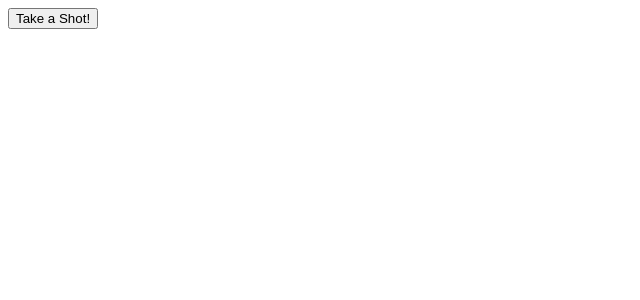
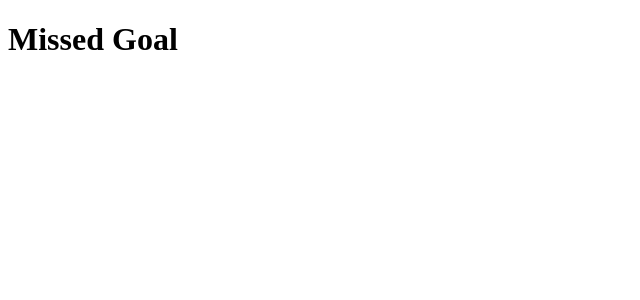
Before and after one commit to Becasss/ReactJS-Tutorial, a React (Create React App) app in the folder DAY1_ReactJS/my-react-app/: page / in a window 1280 px wide. Shown: the top 300 px of the page, without its empty margins (0-640 px from the left). Built offline with nearby package versions, Linux system fonts and the light colour scheme.

Commit message:
learning  if statement

```diff
--- a/DAY1_ReactJS/my-react-app/src/index.js
+++ b/DAY1_ReactJS/my-react-app/src/index.js
@@ -2,18 +2,27 @@ import React from 'react';
 import ReactDOM from 'react-dom/client';
 
 
-function Football() {
-    const shoot = (a) => {
-        alert(a);
+function MissedGoal() {
+    return <h1>Missed Goal</h1>
+}
+
+function MadeGoal() {
+    return <h1>Made Goal</h1>
+}
+
+function Goal(props) {
+    const isGoal = props.isGoal;
+    if (isGoal) {
+        return <MadeGoal />;
     }
+    return <MissedGoal />;
 
-    return (
-        <button onClick={() => shoot("Goal!")}> Take a Shot!</button >
-    );
 }
+
+
 const container = document.getElementById('root');
 const root = ReactDOM.createRoot(container);
-root.render(<Football />);
+root.render(<Goal isGoal = {false} />);
 
 /*
 You are now watching
```
